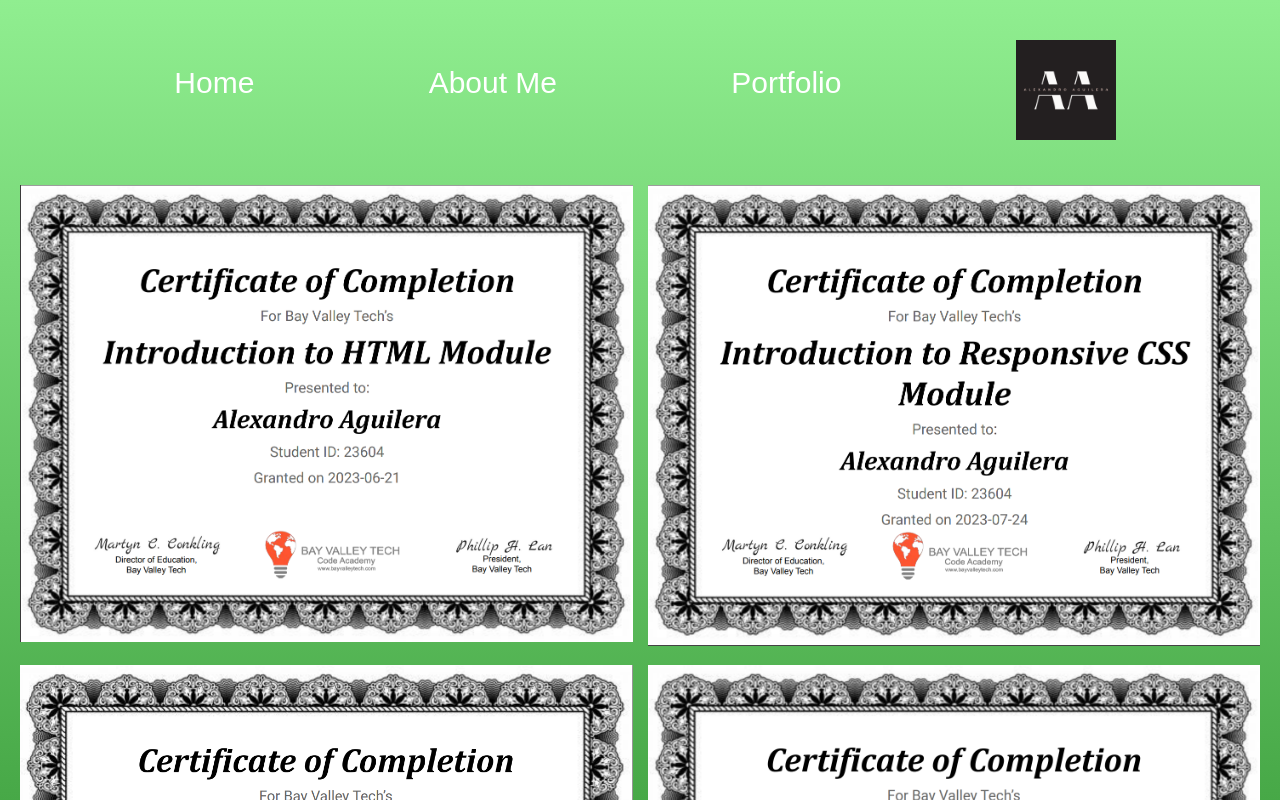
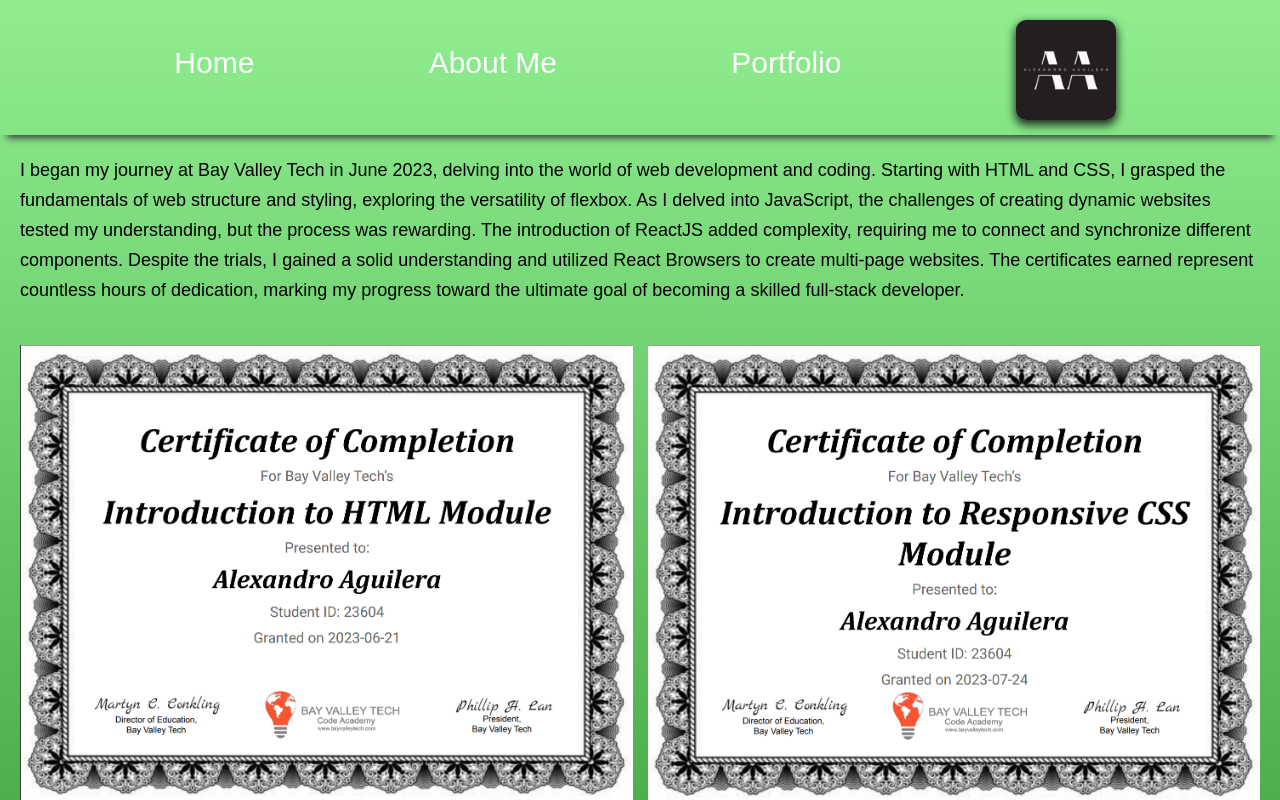
Before and after one commit to Oceanvibes209/React-Mini-Portfolio, a React (Create React App) app: page /Certifications in a window 1280 px wide. Shown: the top 800 px of the page. Built offline with nearby package versions, Linux system fonts and the light colour scheme.

Commit message:
Final Touches

```diff
--- a/src/About.css
+++ b/src/About.css
@@ -1,7 +1,7 @@
 
 .about-main {
   height: 100%;
-  background: linear-gradient(rgb(1, 1, 132), rgb(106, 193, 222));
+  background: linear-gradient(rgb(106, 193, 222),rgb(1, 1, 132));
   font-family: sans-serif;
 }
 
@@ -10,12 +10,16 @@
   justify-content: space-evenly;
   align-items: center;
   color: #fff;
+  box-shadow: 0 10px 7px -7px #3c3c3c;
+  padding-bottom: 10px;
 }
 
 .about-nav img {
-  padding-top: 20px;
+  margin-top: 20px;
   height: 100px;
   width: 100px;
+  border-radius: 10px;
+  box-shadow: 0px 4px 10px 1px rgba(0,0,0,0.8);
 }
 
 .about-links {
--- a/src/Certifications.css
+++ b/src/Certifications.css
@@ -5,16 +5,20 @@
 }
 
 .certs-nav {
-  padding: 20px 0;
   display: flex;
   align-items: center;
   justify-content: space-evenly;
+  box-shadow: 0 10px 7px -7px #3c3c3c;
+  padding-bottom: 10px;
+
 }
 
 .certs-nav img {
-  padding-top: 20px;
+  margin-top: 20px;
   height: 100px;
   width: 100px;
+  border-radius: 10px;
+  box-shadow: 0px 4px 10px 1px rgba(0,0,0,0.8);
 }
 .certs-links {
   font-size: 30px;
@@ -24,6 +28,13 @@
   color: black;
   background-color: #fff;
   border-radius: 5px;
+}
+
+.certs-body{
+  margin:20px 20px;
+  color: black;
+  font-size: 18px;
+  line-height: 30px;
 }
 
 .certs-images {
@@ -47,7 +58,7 @@
     grid-template-columns: repeat(auto-fill, minmax(200px, 1fr)); /* Adjust the minmax value */
   }
 
-  .certs-links {
+  .certs-links, .certs-body {
     font-size: 4vw;
     /* Makes the font shrink with the browser */
   }
--- a/src/Pages/Certifications.js
+++ b/src/Pages/Certifications.js
@@ -11,6 +11,16 @@
                 <Link to="/About" className="certs-links">About Me</Link>
                 <Link to="/Portfolio" className="about-links">Portfolio</Link>
                 <a href="https://www.linkedin.com/in/alexandro-aguilera-aa3b43143/" target="_blank" rel="noreferrer"><img src="./images/2.png" alt="logo"></img></a>
+            </div>
+
+            <div>
+                <p className="certs-body">
+                    I began my journey at Bay Valley Tech in June 2023, delving into the world of web development and coding.
+                    Starting with HTML and CSS, I grasped the fundamentals of web structure and styling, exploring the versatility of flexbox.
+                    As I delved into JavaScript, the challenges of creating dynamic websites tested my understanding, but the process was rewarding.
+                    The introduction of ReactJS added complexity, requiring me to connect and synchronize different components. Despite the trials, I gained a solid understanding and utilized React Browsers to create multi-page websites.
+                    The certificates earned represent countless hours of dedication, marking my progress toward the ultimate goal of becoming a skilled full-stack developer.
+                </p>
             </div>
 
             <div className="certs-images">
--- a/src/Pages/Home.js
+++ b/src/Pages/Home.js
@@ -47,7 +47,7 @@
         <div className='hidden-links'>
           <div className='hidden-link'>
             <h1>About Me</h1>
-            <Link to="/About" className="home-links">Click me</Link>
+            <Link to="/About" className="home-links">Learn More!</Link>
           </div>
 
           <div className='hidden-link'>
@@ -83,14 +83,14 @@
 
             <div>
               <h1>Portfolio</h1>
-              <Link to="/Portfolio" className="about-links">Click Me</Link>
+              <Link to="/Portfolio" className="about-links">My Work</Link>
             </div>
           </div>
           <div className="feature four">
 
             <div>
               <h1>About Me</h1>
-              <Link to="/About" className="about-links">Click me</Link>
+              <Link to="/About" className="about-links">Learn More!</Link>
             </div>
           </div>
         </div>
--- a/src/Pages/Portfolio.js
+++ b/src/Pages/Portfolio.js
@@ -21,15 +21,15 @@
                 </p>
                 </div>
 
-                {/* <div className="project">
-                <h1>HylianBee Website</h1>
+                <div className="project">
+                <h1>HylianBee's Website</h1>
                 <a href="https://hylianbee-clips-webpage-aa.netlify.app/" target="_blank" rel="noreferrer"><img src="./images/HB-website.png" alt=""></img></a>
                 <p>
                     A simple website made for a friend for her Twitch channel. It uses mainly HTML and CSS. It has various links to her socials, the banner linking to her offical Twitch
                     so users can gain instant access to see her channel and increase traffic. It has an updated list of games she has played with images linking to her twitch clips corresponding
                     to the game. There is also a list of future games she will play on her channel. The style of the website is inspired by all the things she loves.
                 </p>
-                </div> */}
+                </div>
 
                 <div className="project">
                 <h1>BVT Login UI</h1>
--- a/src/Portfolio.css
+++ b/src/Portfolio.css
@@ -13,6 +13,8 @@
   align-items: center;
   width: 100%;
   color: #fff;
+  box-shadow: 0 10px 7px -7px #3c3c3c;
+  padding-bottom: 10px;
 }
 
 .port-links {
@@ -26,9 +28,11 @@
 }
 
 .port-nav img {
-  padding-top: 20px;
+  margin-top: 20px;
   height: 100px;
   width: 100px;
+  border-radius: 10px;
+  box-shadow: 0px 4px 10px 1px rgba(0,0,0,0.8);
 }
 
 .project {
```
